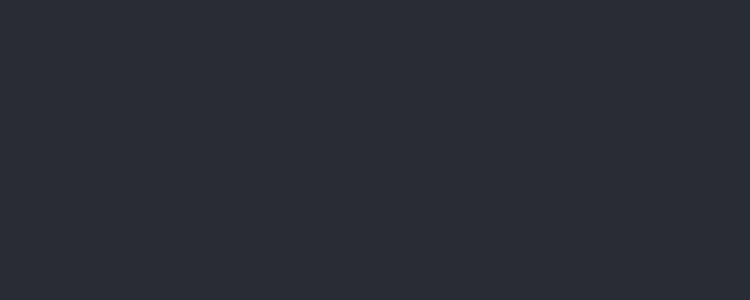
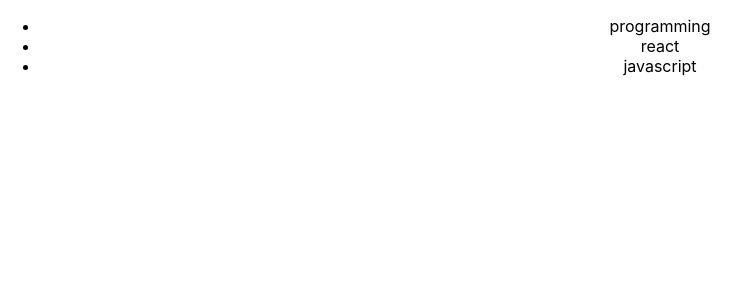
Before and after one commit to esterlegaz/easley-s4-kairoteca, a React (Create React App) app: page / in a window 1280 px wide. Shown: the top 300 px of the page, without its empty margins (0-750 px from the left). Built offline with nearby package versions, Linux system fonts and the light colour scheme; the HTML template or start-up script is replaced by a standard one.

Commit message:
feat: Testing tag list functionality

```diff
--- a/src/App.js
+++ b/src/App.js
@@ -1,14 +1,14 @@
 import React, { Component } from "react"
 import "./App.css"
 import api from "./api"
+import Tags from './components/Detail/Tags';
 
 class App extends Component {
   render() {
     api.books().then(console.log)
     return (
       <div className="App">
-        <header className="App-header">
-        </header>
+        <Tags />
       </div>
     )
   }
--- a/src/api/index.js
+++ b/src/api/index.js
@@ -8,7 +8,7 @@ const doBook = id => ({
   title: name.title(),
   author: name.findName(),
   description: random.words(),
-  tags: ["programing", "react", "javascript"],
+  tags: ["programming", "react", "javascript"],
   year: 2018,
   status: "pending",
   type: "digital"
--- /dev/null
+++ b/src/components/Detail/Tags.js
@@ -0,0 +1,32 @@
+import React, {Component, Fragment} from "react";
+
+const books = {
+    ISBN: 12243544775,
+    title: 'Prueba',
+    author: 'IKL',
+    description: 'Esto es una prueba',
+    tags: ["programming", "react", "javascript"],
+    year: 2018,
+    status: 'pending',
+    type: 'digital'
+}
+
+class Tags extends Component {
+  render() {
+    return (
+        <Fragment>
+            <ul className="tag__list">
+              {books.tags.map(tag => {
+                  return(
+                      <li className="tag__item">
+                          {tag}
+                      </li>
+                  )
+              })}
+            </ul>
+        </Fragment>
+    );
+  }
+}
+
+export default Tags;
```
